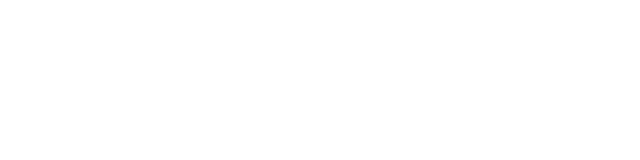
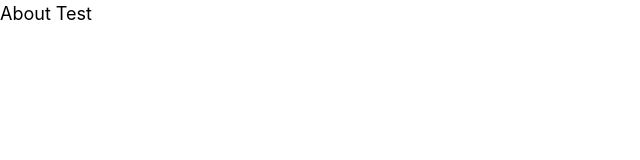
Before and after one commit to kanta13jp1/nextjs-blog, a Next.js app: page /about in a window 1280 px wide. Before the commit this address had no page. Shown: the top 160 px of the page, without its empty margins (0-640 px from the left). Built offline with nearby package versions, Linux system fonts and the light colour scheme.

Commit message:
redirect test

```diff
--- a/pages/about.js
+++ b/pages/about.js
@@ -1,14 +1,5 @@
 function About() {
-    return <div>About Test Redirect</div>
-}
-
-export async function getStaticProps(context) {
-    return {
-        redirect: {
-            destination: '/',
-            permanent: true, // triggers 308
-        },
-    };
+    return <div>About Test</div>
 }
 
 export default About
```
Also changed, not shown: pages/index.js (+14 -5 lines).
